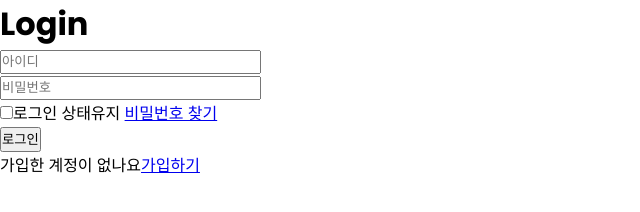
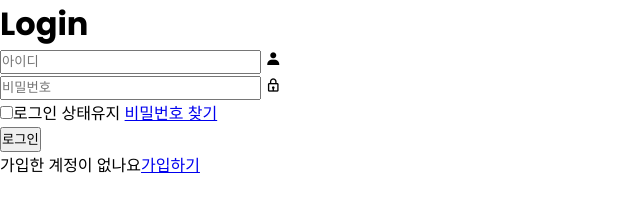
Before and after one commit to GuSungHu/Login-Form, a plain HTML site: page index.html in a window 1280 px wide. Shown: the full height of the page, 0-640 px from the left. Drawn offline with nearby package versions, Linux system fonts and the light colour scheme.

Commit message:
아이콘 추가

```diff
--- a/index.html
+++ b/index.html
@@ -17,9 +17,11 @@
       <form action="">
         <div class="input-box">
           <input type="text" placeholder="아이디" required />
+          <i class="bx bxs-user"></i>
         </div>
         <div class="input-box">
           <input type="password" placeholder="비밀번호" required />
+          <i class="bx bx-lock"></i>
         </div>
 
         <div class="remember-forget">
```
